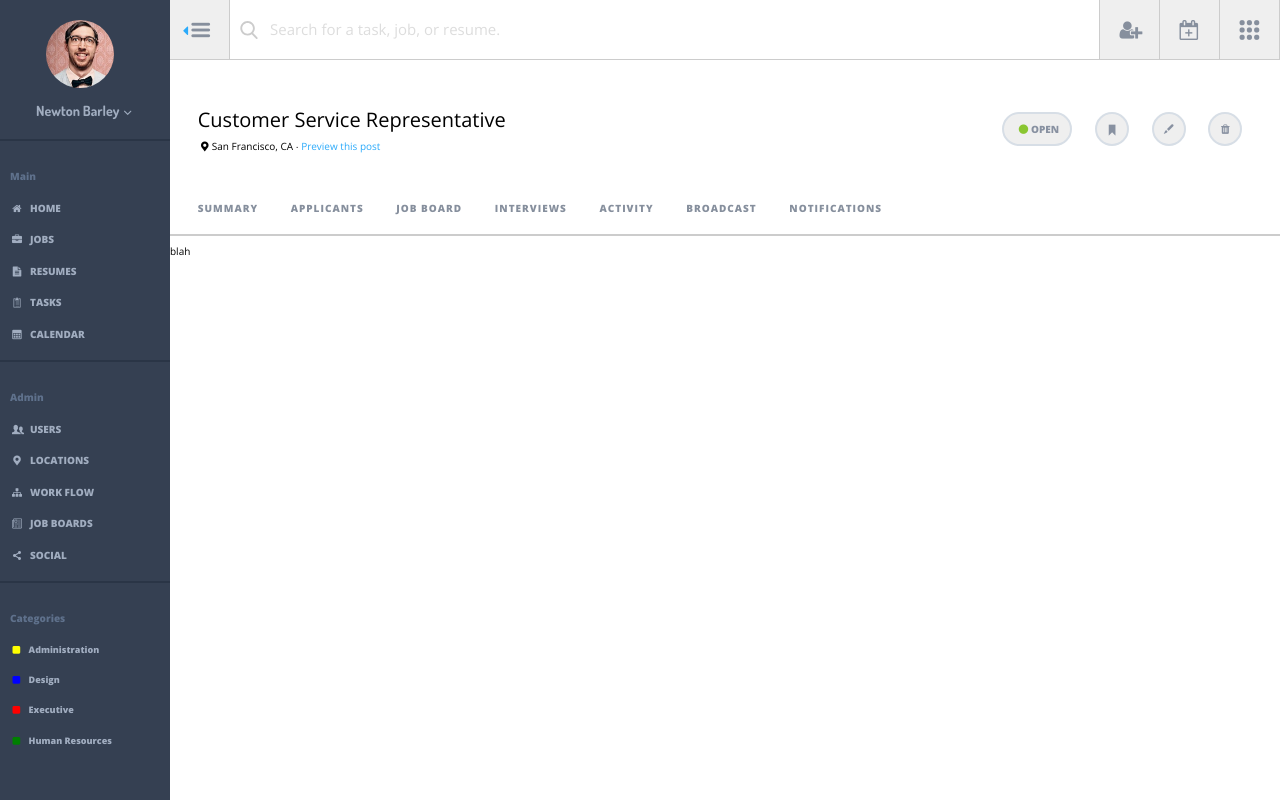
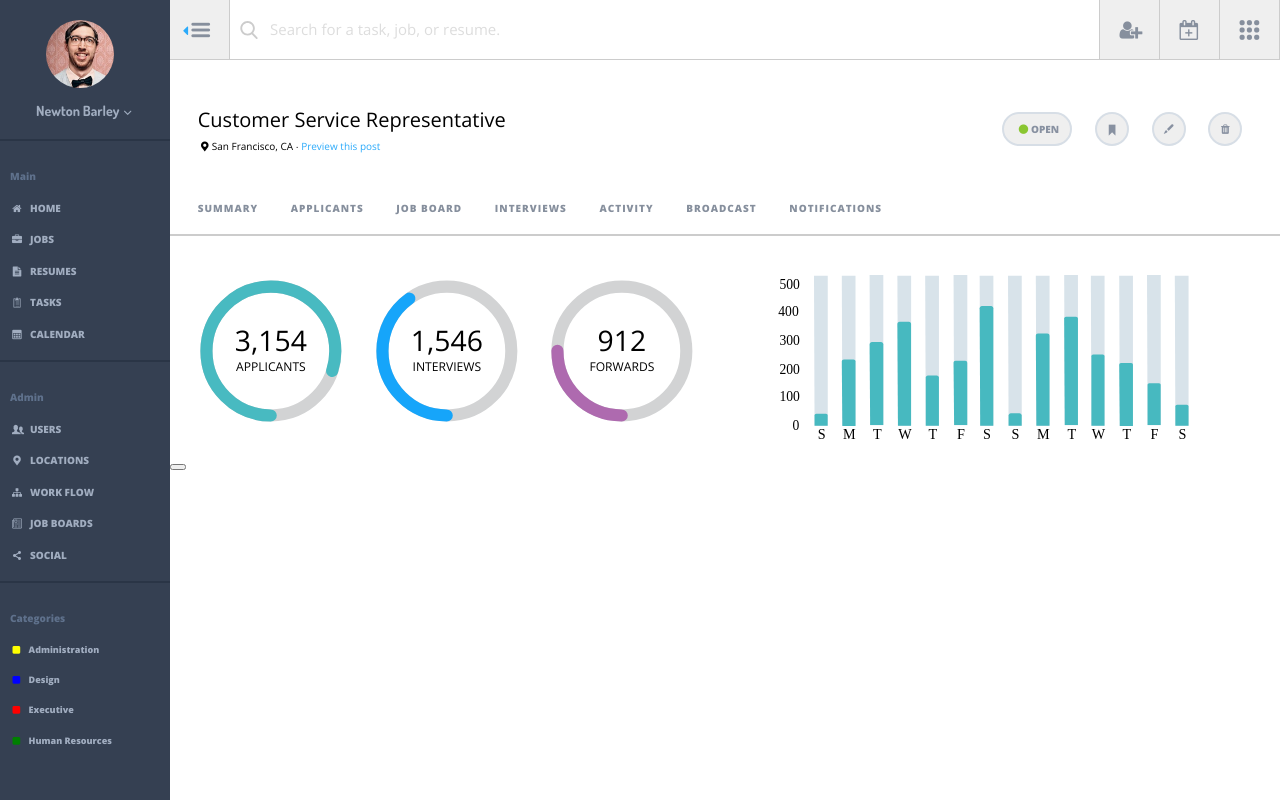
Before and after one commit to tonyr729/tr-comp-challenge-3, a plain HTML site: page index.html in a window 1280 px wide. Shown: the top 800 px of the page. Drawn offline with nearby package versions, Linux system fonts and the light colour scheme.

Commit message:
Add charts to main
Added charts to main section.

```diff
--- a/css/styles.css
+++ b/css/styles.css
@@ -9,15 +9,6 @@ body {
   grid-template-columns: 17rem auto;
   height: 100%;
   min-width: 350px;
-}
-
-
-main {
-  grid-column-start: 2;
-  grid-column-end: auto;
-  grid-row-start: 3;
-  grid-row-end: 4;
-  height: 800px;
 }
 
 li {
@@ -258,3 +249,98 @@ div button i {
   border-bottom: .3rem solid #009df8;
   padding-bottom: 1.6rem;
 }
+
+/*======================================================
+   MAIN STYLING
+======================================================== */
+
+main {
+  grid-column-start: 2;
+  grid-column-end: auto;
+  grid-row-start: 3;
+  grid-row-end: auto;
+  height: 800px;
+}
+
+main section {
+  display: flex;
+  justify-content: space-between;
+  margin: 3rem auto 0 auto;
+  width: 95%;
+}
+
+main article {
+  align-items: center;
+  display: flex;
+  justify-content: center;
+  width: 50%;
+}
+
+/*======================================================
+   MAIN__DOUGHNUT STYLING
+======================================================== */
+
+.main__article-left {
+  width: 50%;
+}
+
+.main__doughnut {
+  width: 28%;
+  margin: 0 3rem 3rem 0;
+}
+
+.main__doughnut-text {
+  transform: translateY(0.4em);
+  text-anchor: middle;
+
+}
+
+.main__doughnut-text--number {
+  font-size: 7px;
+  transform: translateY(-3px);
+}
+
+.main__doughnut-text--topic {
+  font-size: 3px;
+  transform: translateY(2px);
+}
+
+.main__doughnut-segment1 {
+  stroke-dasharray: 0 100;
+  stroke-dashoffset: -25;
+  animation: dashone 1s linear forwards;
+}
+
+@keyframes dashone {
+  to {
+    stroke-dasharray: 80 20;
+  }
+}
+
+.main__doughnut-segment2 {
+  stroke-dasharray: 0 100;
+  stroke-dashoffset: -25;
+  animation: dashtwo 1s linear forwards;
+}
+
+@keyframes dashtwo {
+  to {
+    stroke-dasharray: 40 60;
+  }
+}
+
+.main__doughnut-segment3 {
+  stroke-dasharray: 0 100;
+  stroke-dashoffset: -25;
+  animation: dashthree 1s linear forwards;
+}
+
+@keyframes dashthree {
+  to {
+    stroke-dasharray: 25 75;
+  }
+}
+
+.main__vertchart {
+  width: 82%;
+}
--- a/index.html
+++ b/index.html
@@ -8,7 +8,6 @@
   <link rel="stylesheet" href="css/normalize.css">
   <meta name="viewport" content="width=device-width, user-scalable=no, initial-scale=1.0, maximum-scale=1.0, minimum-scale=1.0">
   <link href="https://fonts.googleapis.com/css?family=Dosis:700|Open+Sans:400,800" rel="stylesheet">
-
 </head>
 <body>
   <nav class="nav">
@@ -19,7 +18,7 @@
     <button class="nav__button"><i class="icon-th"></i></button>
   </nav>
   <header class="header">
-    <section class="">
+    <section class="header__section">
       <div>
         <h1 class="header__h1">Customer Service Representative</h1>
         <p class="header__text-location"><i class="icon-location"></i>San Francisco, CA ∙ <a href="#" class="header__link-preview">Preview this post</a></p>
@@ -69,18 +68,48 @@
     </ul>
   </aside>
   <main class="main">
-    <section class="">
-      <article class=""></article>
-      <p>blah</p>
-      <article class=""></article>
+    <section class="main__section-graphs">
+      <article class="main__article-left">
+        <svg class="main__doughnut main__doughnut-left" viewBox="0 0 36 40">
+          <circle class="main__donut-hole" cx="18" cy="21" r="15.91549430918954" fill="#fff"></circle>
+          <circle class="main__doughnut-ring" cx="18" cy="21" r="15.91549430918954" fill="transparent" stroke="#d2d3d4" stroke-width="3"></circle>
+          <circle class="main__doughnut-segment1" cx="18" cy="21" r="15.91549430918954" fill="transparent" stroke="#48bac1" stroke-width="3" stroke-dashoffset="-25" stroke-dasharray="0 100" stroke-linecap="round"></circle>
+          <g class="main__doughnut-text">
+            <text class="main__doughnut-text--number" x="50%" y="50%">3,154</text>
+            <text class="main__doughnut-text--topic" x="50%" y="50%">APPLICANTS</text>
+          </g>
+        </svg>
+        <svg class="main__doughnut main__doughnut-middle" viewBox="0 0 36 40">
+          <circle class="main__donut-hole" cx="18" cy="21" r="15.91549430918954" fill="#fff"></circle>
+          <circle class="main__doughnut-ring" cx="18" cy="21" r="15.91549430918954" fill="transparent" stroke="#d2d3d4" stroke-width="3"></circle>
+          <circle class="main__doughnut-segment2" cx="18" cy="21" r="15.91549430918954" fill="transparent" stroke="#16a5fa" stroke-width="3" stroke-dashoffset="-25" stroke-dasharray="0 100" stroke-linecap="round"></circle>
+          <g class="main__doughnut-text">
+            <text class="main__doughnut-text--number" x="50%" y="50%">1,546</text>
+            <text class="main__doughnut-text--topic" x="50%" y="50%">INTERVIEWS</text>
+          </g>
+        </svg>
+        <svg class="main__doughnut main__doughnut-right" viewBox="0 0 36 40">
+          <circle class="main__donut-hole" cx="18" cy="21" r="15.91549430918954" fill="#fff"></circle>
+          <circle class="main__doughnut-ring" cx="18" cy="21" r="15.91549430918954" fill="transparent" stroke="#d2d3d4" stroke-width="3"></circle>
+          <circle class="main__doughnut-segment3" cx="18" cy="21" r="15.91549430918954" fill="transparent" stroke="#ae6aaf" stroke-width="3" stroke-dashoffset="-25" stroke-dasharray="0 100" stroke-linecap="round"></circle>
+          <g class="main__doughnut-text">
+            <text class="main__doughnut-text--number" x="50%" y="50%">912</text>
+            <text class="main__doughnut-text--topic" x="50%" y="50%">FORWARDS</text>
+          </g>
+        </svg>
+      </article>
+      <article class="main__article-right">
+        <img src="images/damnchart.svg" class="main__vertchart" alt="Vertical bar chart of data from throughout the week">
+      </article>
     </section>
-    <section class="">
-      <article class=""></article>
-      <article class=""></article>
-    </section>
-    <section class="">
-      <article class=""></article>
-      <article class=""></article>
+    <div class="main__div-divider">
+      <div></div>
+      <button class="main__button-collapse"></button>
+      <div></div>
+    </div>
+    <section class="main__section-info">
+      <article class="main__article-job"></article>
+      <article class="main__article-social"></article>
     </section>
   </main>
 </body>
```
Also changed, not shown: images/damnchart.svg (added).
